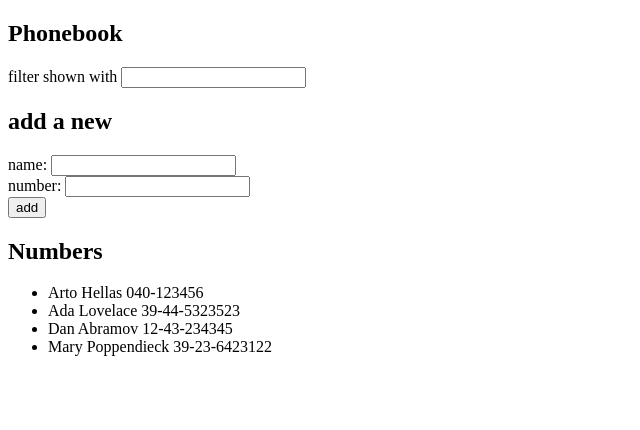
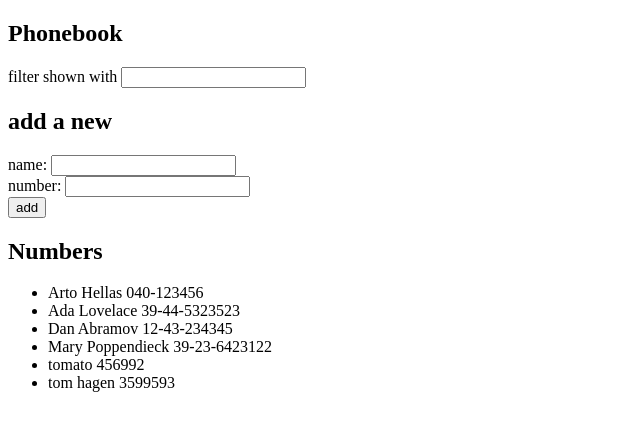
Before and after one commit to jaqska/full-stack-open, a React (Vite) app in the folder part2/phonebook/: page / in a window 1280 px wide. Shown: the top 430 px of the page, without its empty margins (0-640 px from the left). Built offline with nearby package versions, Linux system fonts and the light colour scheme; data requests are answered from the project's data file.

Commit message:
finished 2.12

```diff
--- a/part2/phonebook/db.json
+++ b/part2/phonebook/db.json
@@ -1,5 +1,5 @@
 {
-  "persons":[
+  "persons": [
     {
       "name": "Arto Hellas",
       "number": "040-123456",
@@ -19,6 +19,16 @@
       "name": "Mary Poppendieck",
       "number": "39-23-6423122",
       "id": "4"
+    },
+    {
+      "id": "ef64",
+      "name": "tomato",
+      "number": "456992"
+    },
+    {
+      "id": "2def",
+      "name": "tom hagen",
+      "number": "3599593"
     }
   ]
 }
--- a/part2/phonebook/src/App.jsx
+++ b/part2/phonebook/src/App.jsx
@@ -38,20 +38,25 @@ const App = () => {
 
     if (nameExists) {
       alert(`${newName} is already added to phonebook`)
+      setNewName('')
+      return
     } else if (numberExists) {
       alert(`${newNumber} is already added to phonebook`)
+      setNewNumber('')
+      return
     } else {
       const newContactObject = {
         name: newName,
         number: newNumber
       }
 
-      const updatedPersons = persons.concat(newContactObject)
-      setPersons(updatedPersons)
-
-
-      setNewName('')
-      setNewNumber('')
+      axios.post('http://localhost:3001/persons', newContactObject).then(res => {
+        console.log(res)
+        const updatedPersons = persons.concat(newContactObject)
+        setPersons(updatedPersons)
+        setNewName('')
+        setNewNumber('')
+      })
 
       setSearchName('')
     }
```
